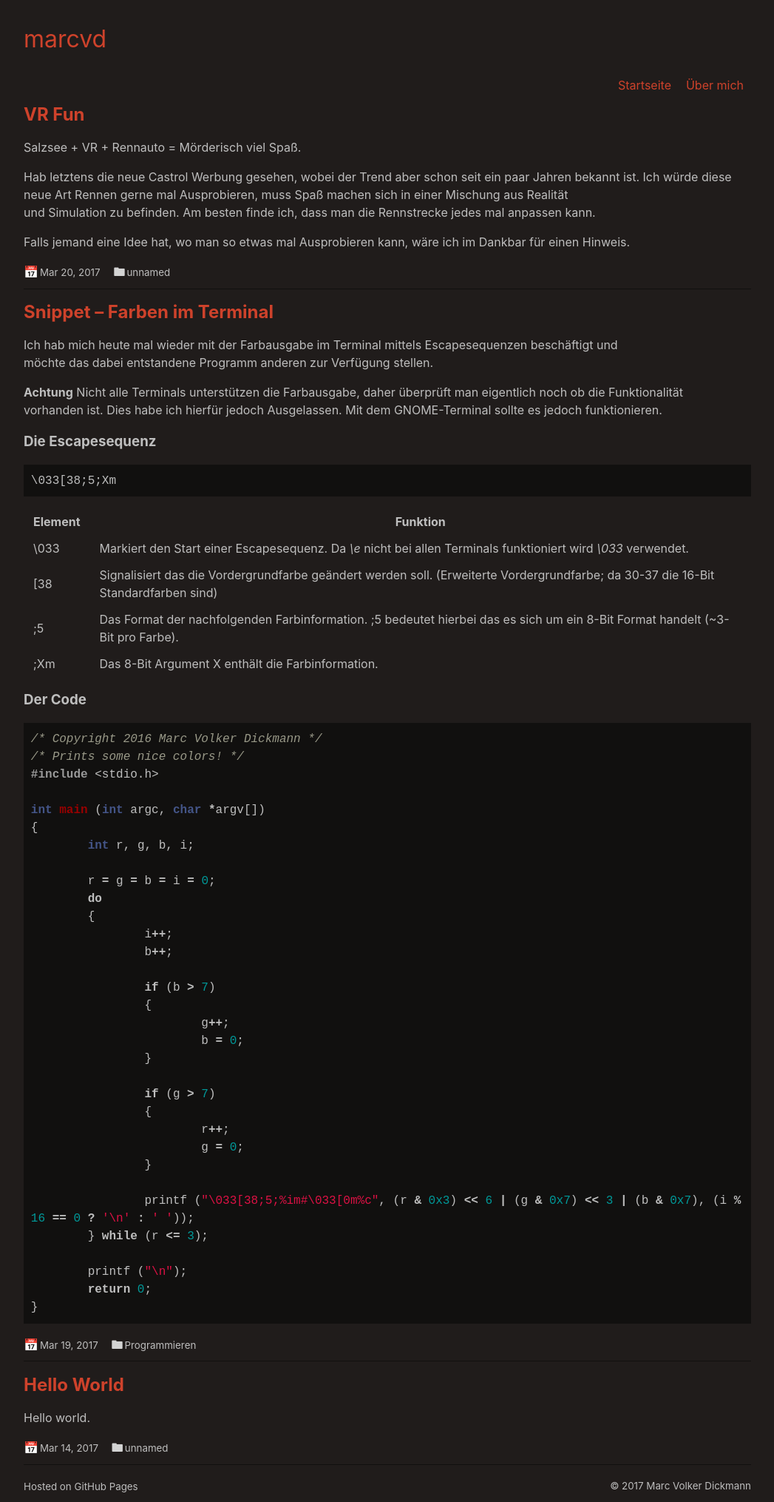
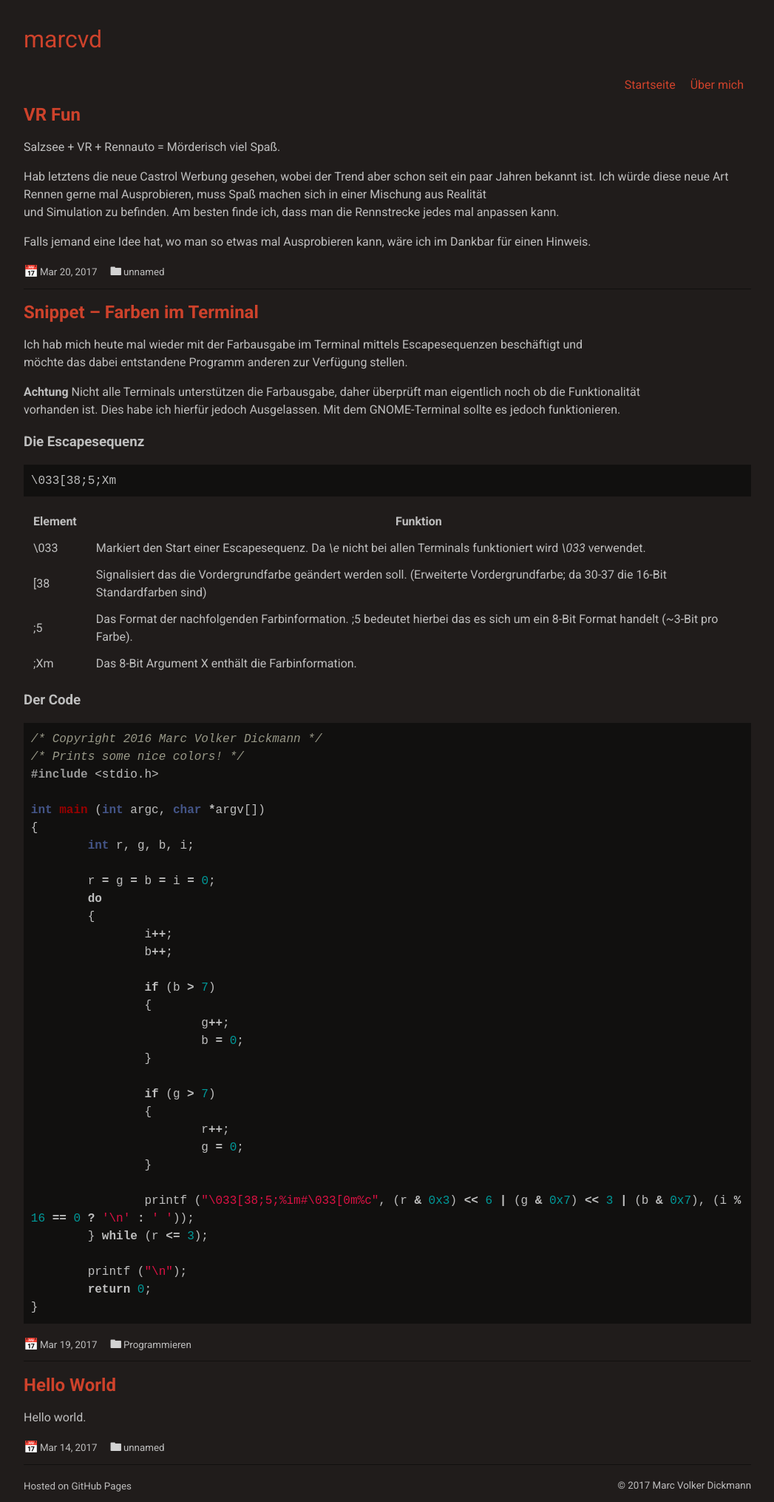
Before and after one commit to marc-q/marc-q.github.io, a Jekyll site: the page built from index.md, in a window 1280 px wide. Shown: the whole page at 74% size, without its empty margins (116-1163 px from the left). Built offline with Jekyll 4.4.1, drawn with Linux system fonts in a browser that asks for light colours; the repository's description, which GitHub fills in, is left out.

Commit message:
Only use roboto.

```diff
--- a/_layouts/default.html
+++ b/_layouts/default.html
@@ -5,7 +5,7 @@
     <meta name="viewport" content="width=device-width, initial-scale=1">
     <title>{{ site.title | default: site.github.repository_name }}</title>
     <style>
-      html {font-family: -apple-system, BlinkMacSystemFont, "Segoe UI", Roboto, Helvetica, Arial, sans-serif; font-size: 16px; line-height: 24px; font-weight: 400; background-color: #201c1b; color: #bebebe;}
+      html {font-family: Roboto; font-size: 16px; line-height: 24px; font-weight: 400; background-color: #201c1b; color: #bebebe;}
       header.main, body, footer.main {margin: 0; padding: 0; border: 0;}
       body {width: 80%; min-height: 95vh; margin-left: 10%; position: relative;}
       div.content {padding-bottom: 50px;}
```
